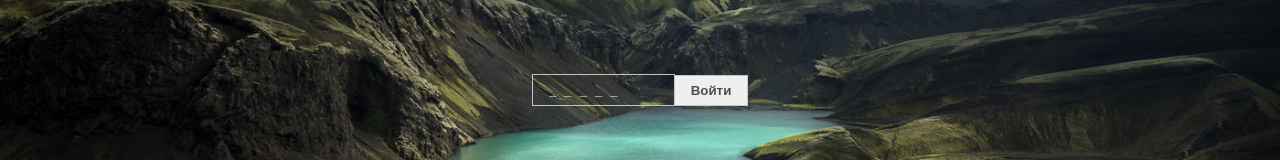
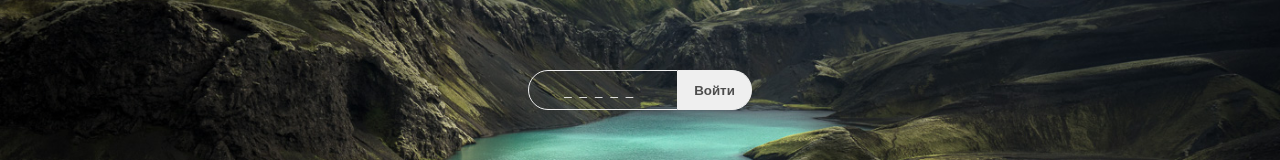
Before and after one commit to amalieiev/quest, an Angular app: page /#/auth in a window 1280 px wide. Shown: the part 310-470 px from the top of the page. Built offline with nearby package versions, Linux system fonts and the light colour scheme.

Commit message:
fixed auth styles

```diff
--- a/src/app/auth/auth.component.html
+++ b/src/app/auth/auth.component.html
@@ -1,8 +1,11 @@
 <div class="holder" [ngClass]="{ fail: isFail, success: isSuccess }">
-  <input
-    #input
-    type="text"
-    placeholder="_____"
-    (keydown)="onKeydown($event)"
-  /><button (click)="onLogin()">Войти</button>
+  <div class="input">
+    <input
+      #input
+      type="text"
+      placeholder="_____"
+      (keydown)="onKeydown($event)"
+    />
+  </div>
+  <button (click)="onLogin()">Войти</button>
 </div>
--- a/src/app/auth/auth.component.scss
+++ b/src/app/auth/auth.component.scss
@@ -9,16 +9,24 @@
 
 input {
   background-color: transparent;
-  display: inline-block;
+  display: flex;
+  border: 1px solid transparent;
+  color: white;
+  width: 100px;
+  letter-spacing: 0.5rem;
+}
+
+.input {
+  display: flex;
+  justify-content: center;
+  align-items: center;
   margin: auto;
-  border: 1px solid #c4c4c4;
-  padding: 0.3rem 1rem;
-  padding-right: 0;
-  height: 20px;
-  color: white;
-  font-weight: bold;
-  width: 125px;
-  letter-spacing: 0.5rem;
+  padding-left: 1rem;
+  width: 150px;
+  border: 1px solid #efefef;
+  height: 40px;
+  border-top-left-radius: 20px;
+  border-bottom-left-radius: 20px;
 }
 
 input::placeholder {
@@ -26,6 +34,9 @@ input::placeholder {
 }
 
 .holder {
+  display: flex;
+  flex-direction: row;
+
   &.fail {
     transition: all 0.3s;
     opacity: 0;
@@ -40,17 +51,22 @@ input::placeholder {
 }
 
 button {
-  border: 1px solid #c4c4c4;
+  border: 1px solid #efefef;
+  border-left: 0;
+  padding-left: 1rem;
+  padding-right: 1rem;
+
+  border-top-right-radius: 20px;
+  border-bottom-right-radius: 20px;
+
   display: inline-block;
   color: #4d4d4d;
   font-weight: bold;
 
-  padding-left: 1rem;
-  padding-right: 1rem;
+  height: 40px;
 
   cursor: pointer;
-  height: 31px;
-  border-left: 0;
+
   &:hover {
     background-color: #d4d4d4;
   }
--- a/src/app/auth/auth.component.ts
+++ b/src/app/auth/auth.component.ts
@@ -64,7 +64,7 @@ export class AuthComponent implements OnInit, AfterViewInit {
     }
 
     if (
-      this.input.nativeElement.value.length >= 7 &&
+      this.input.nativeElement.value.length >= 5 &&
       event.key !== 'Backspace'
     ) {
       event.preventDefault();
--- a/src/styles.scss
+++ b/src/styles.scss
@@ -14,3 +14,7 @@ input:focus {
 *:focus {
   outline: none;
 }
+
+* {
+  box-sizing: border-box;
+}
```
